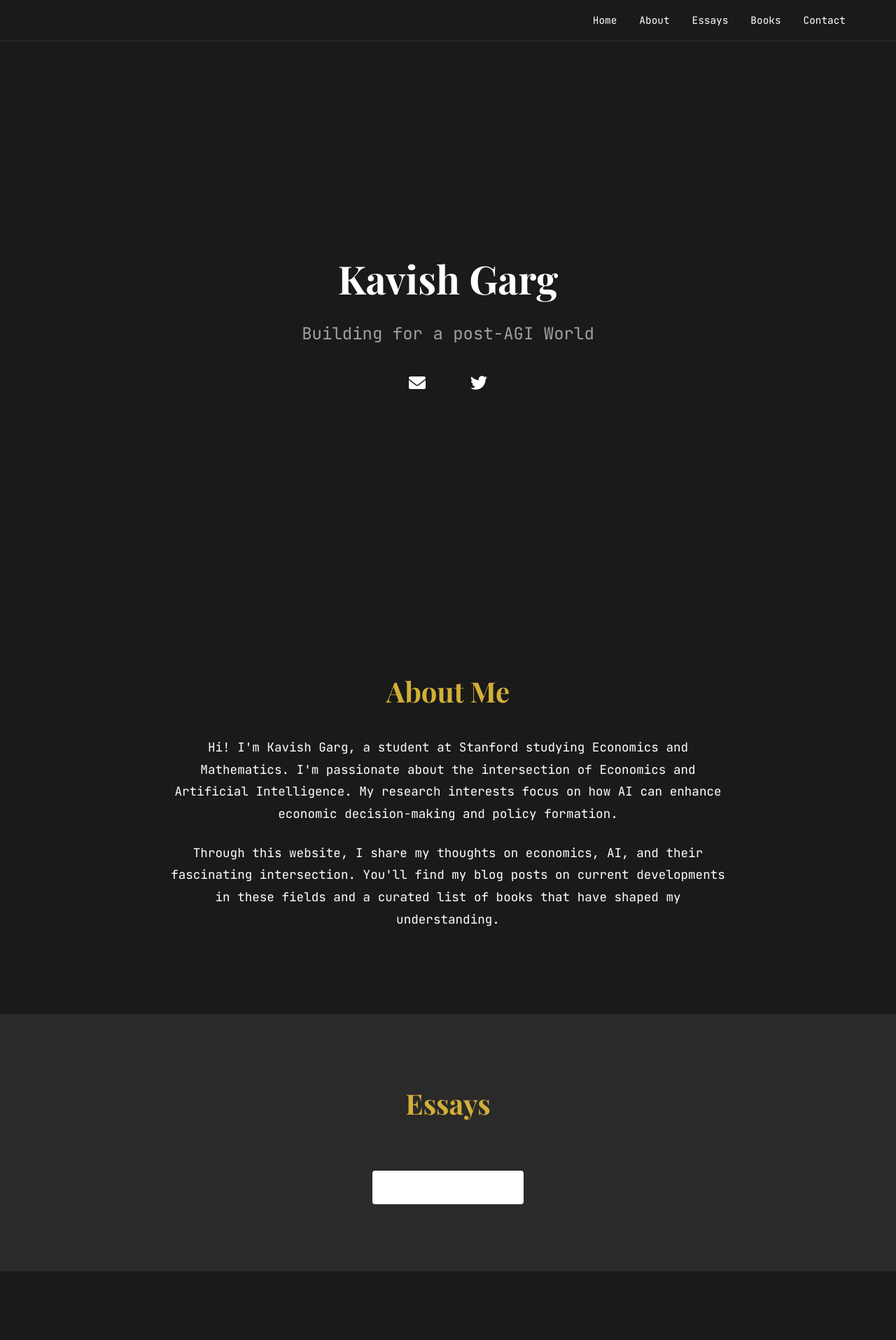
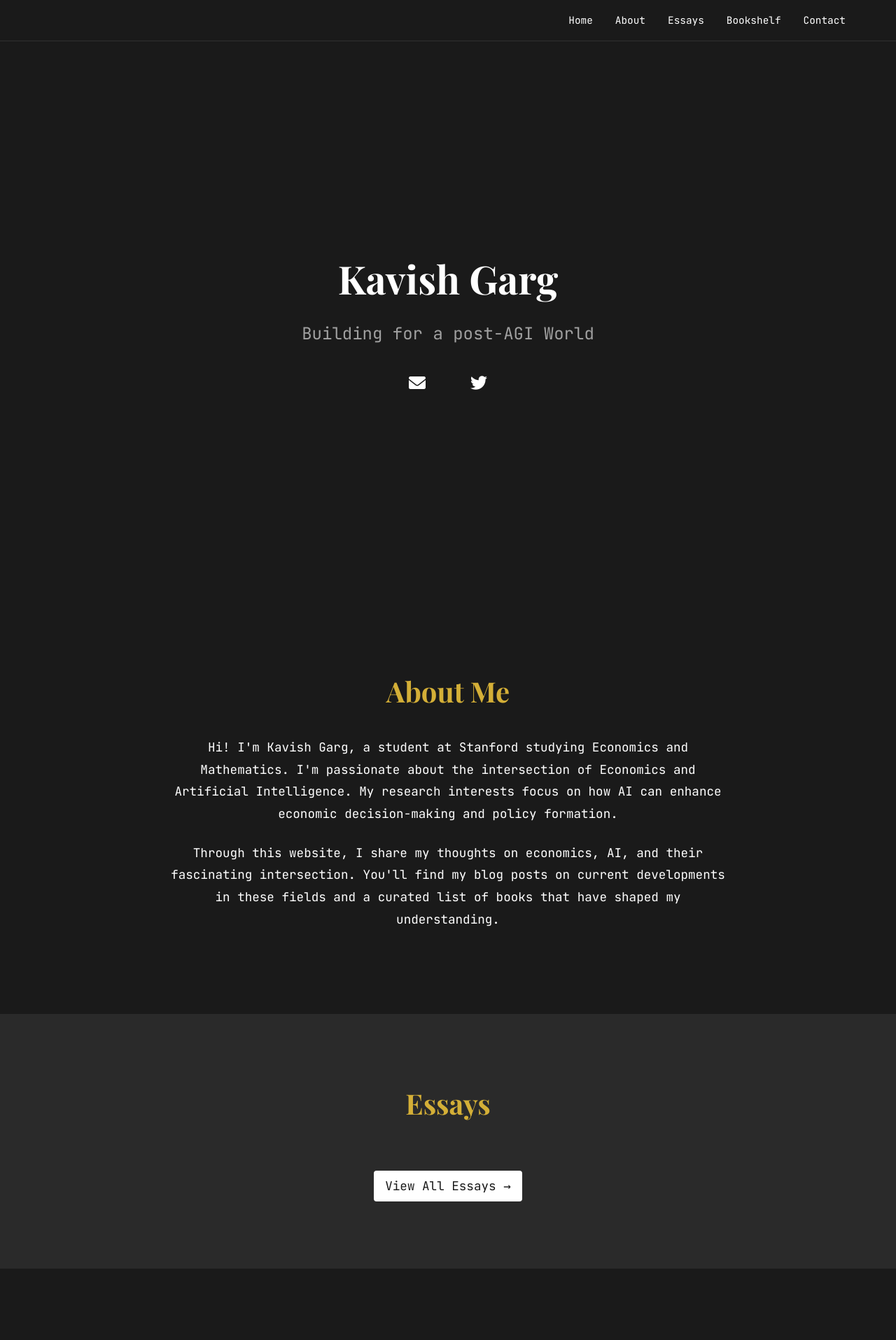
Before and after one commit to thatkavish/personal-website, a Python web app: template templates/index.html in a window 1280 px wide. Shown: the top 1915 px of the page at 70% size. Run offline with Jinja, Linux system fonts and the light colour scheme; the template is opened without the code that fills it, so the values that code supplies are empty.

Commit message:
Fix button text color and rename Books to Bookshelf in nav

```diff
--- a/templates/base.html
+++ b/templates/base.html
@@ -123,7 +123,7 @@
                 <li><a href="{{ url_for('index') }}">Home</a></li>
                 <li><a href="{{ url_for('index') }}#about">About</a></li>
                 <li><a href="{{ url_for('index') }}#essays">Essays</a></li>
-                <li><a href="{{ url_for('books') }}">Books</a></li>
+                <li><a href="{{ url_for('books') }}">Bookshelf</a></li>
                 <li><a href="{{ url_for('index') }}#contact">Contact</a></li>
             </ul>
         </div>
--- a/templates/index.html
+++ b/templates/index.html
@@ -227,16 +227,19 @@
 
     .view-all-link {
         display: inline-block;
-        padding: 0.8rem 1.5rem;
-        background-color: var(--primary-color);
         color: var(--bg-color);
         text-decoration: none;
+        font-size: 1.1rem;
+        transition: all 0.3s ease;
+        padding: 0.5rem 1rem;
+        border: none;
         border-radius: 4px;
-        transition: background-color 0.3s ease;
+        background-color: var(--primary-color);
     }
 
     .view-all-link:hover {
         background-color: var(--primary-color-dark);
+        transform: translateY(-2px);
     }
 
     .books-preview {
@@ -340,18 +343,18 @@
 
     .view-all-link {
         display: inline-block;
-        color: var(--primary-color);
+        color: var(--bg-color);
         text-decoration: none;
         font-size: 1.1rem;
         transition: all 0.3s ease;
         padding: 0.5rem 1rem;
-        border: 2px solid var(--primary-color);
+        border: none;
         border-radius: 4px;
+        background-color: var(--primary-color);
     }
 
     .view-all-link:hover {
-        background-color: var(--primary-color);
-        color: var(--bg-color);
+        background-color: var(--primary-color-dark);
         transform: translateY(-2px);
     }
 
```
